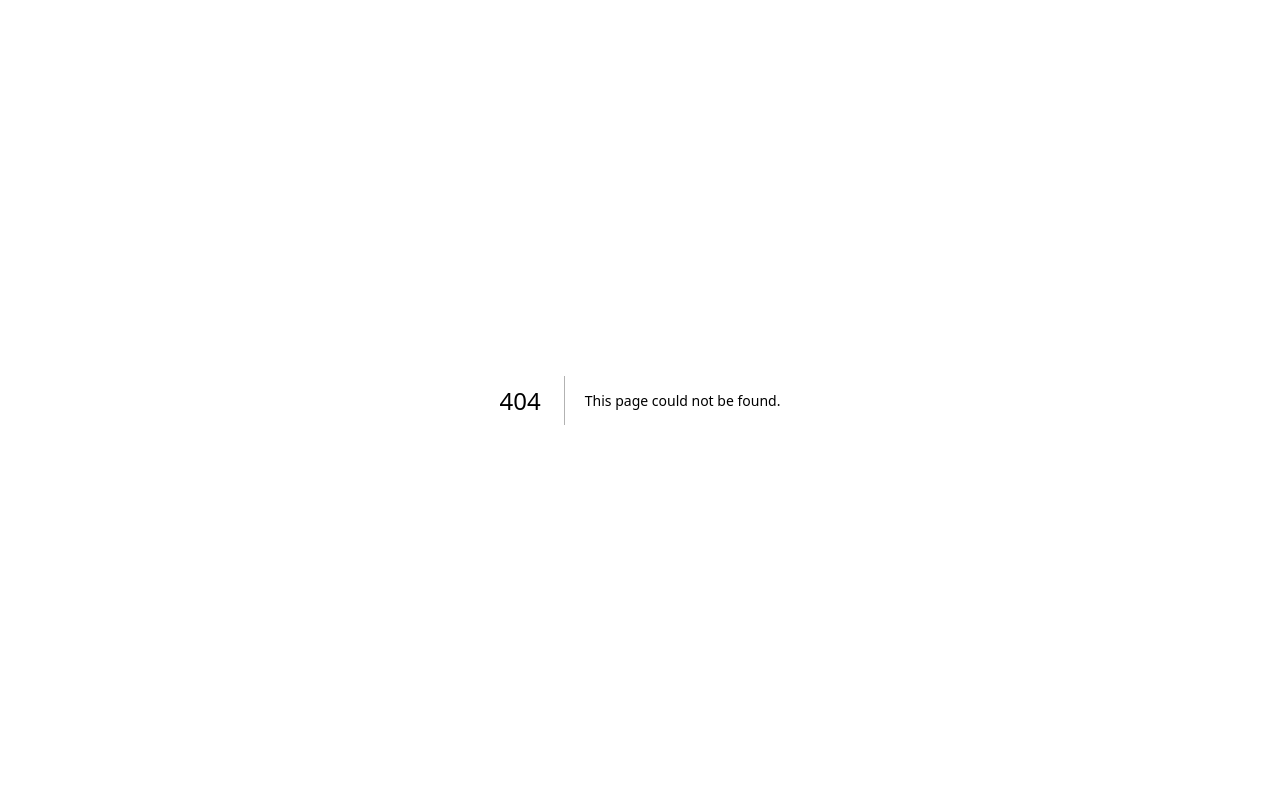
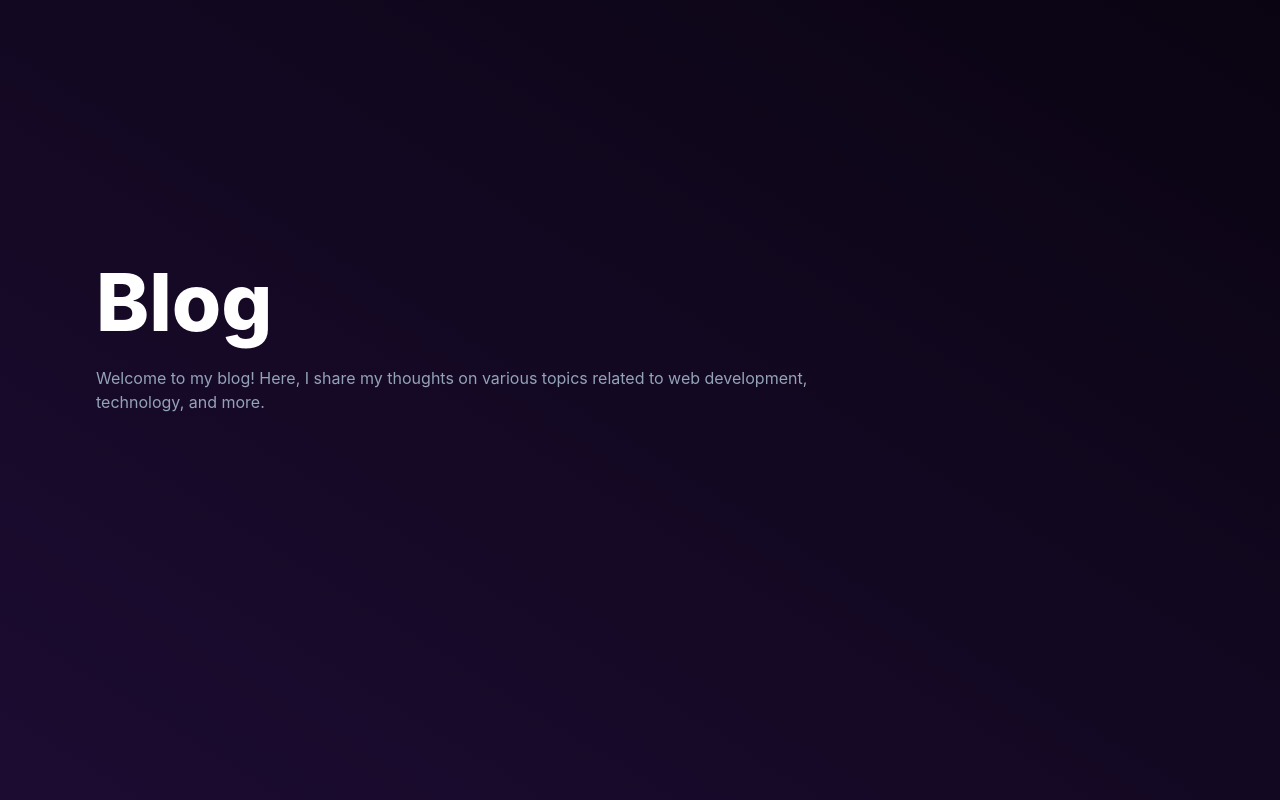
Before and after one commit to smithavt14/next-portfolio-site, a Next.js app: page /blog in a window 1280 px wide. Before the commit this address had no page. Built offline with nearby package versions, Linux system fonts and the light colour scheme.

Commit message:
Refactor Blog component and add Blog page
- Refactor the Blog component to remove unnecessary code and improve readability.
- Create a new Blog page that includes the Navbar, Blog component, and PageHead component.
- Add the useDarkMode hook to the Blog component to enable dark mode functionality.

```diff
--- a/components/Blog.js
+++ b/components/Blog.js
@@ -1,25 +1,24 @@
-import React from 'react';
+const Blog = ({ darkMode }) => {
 
-const Blog = () => {
-    const posts = [
-        { id: 1, title: 'First Post', content: 'This is the content of the first post.' },
-        { id: 2, title: 'Second Post', content: 'This is the content of the second post.' },
-        { id: 3, title: 'Third Post', content: 'This is the content of the third post.' },
-    ];
+    const endAnimation = (event) => {
+      event.target.classList.remove('opacity-0')
+      event.target.classList.add('opacity-100')
+    }
 
     return (
-        <div>
-            <h1>Blog</h1>
-            <ul>
-                {posts.map(post => (
-                    <li key={post.id}>
-                        <h2>{post.title}</h2>
-                        <p>{post.content}</p>
-                    </li>
-                ))}
-            </ul>
+      <section id="blog" onAnimationEnd={(event) => endAnimation(event)} className="relative overflow-hidden flex flex-col justify-center h-screen box-border bg-gradient-to-tr text-midnight from-sky-100 to-sky-300
+        dark:text-white dark:from-midnight dark:to-deepnight
+        px-6 md:px-12 lg:px-24 xl:p48">
+
+        {/* Blog Content */}
+        <div className="w-full z-20 mb-32">
+          <h2 className="mt-5 mb-1 font-extrabold text-responsive opacity-0 animate-fadeUp text-midnight dark:text-white" style={{ animationDelay: '1.2s' }}>Blog</h2>
+          <p className="w-full my-5 text-base dark:text-slate-400 text-slate-500 lg:w-8/12 opacity-0 animate-fadeUp" style={{ animationDelay: '1.6s' }}>
+            Welcome to my blog! Here, I share my thoughts on various topics related to web development, technology, and more.
+          </p>
         </div>
+      </section>
     );
-};
+  }
 
-export default Blog;
+  export default Blog;
--- /dev/null
+++ b/pages/blog.js
@@ -0,0 +1,16 @@
+import Navbar from '../components/Navbar';
+import Blog from '../components/Blog';
+import PageHead from '../components/Head';
+import useDarkMode from '../hooks/useDarkMode';
+
+export default function BlogPage() {
+  const [darkMode, toggleDarkMode] = useDarkMode();
+
+  return (
+    <div className={`select-none ${darkMode ? 'dark bg-midnight' : 'bg:'}`}>
+      <PageHead />
+      <Navbar darkMode={darkMode} toggleDarkMode={toggleDarkMode} />
+      <Blog darkMode={darkMode} />
+    </div>
+  );
+}
```
